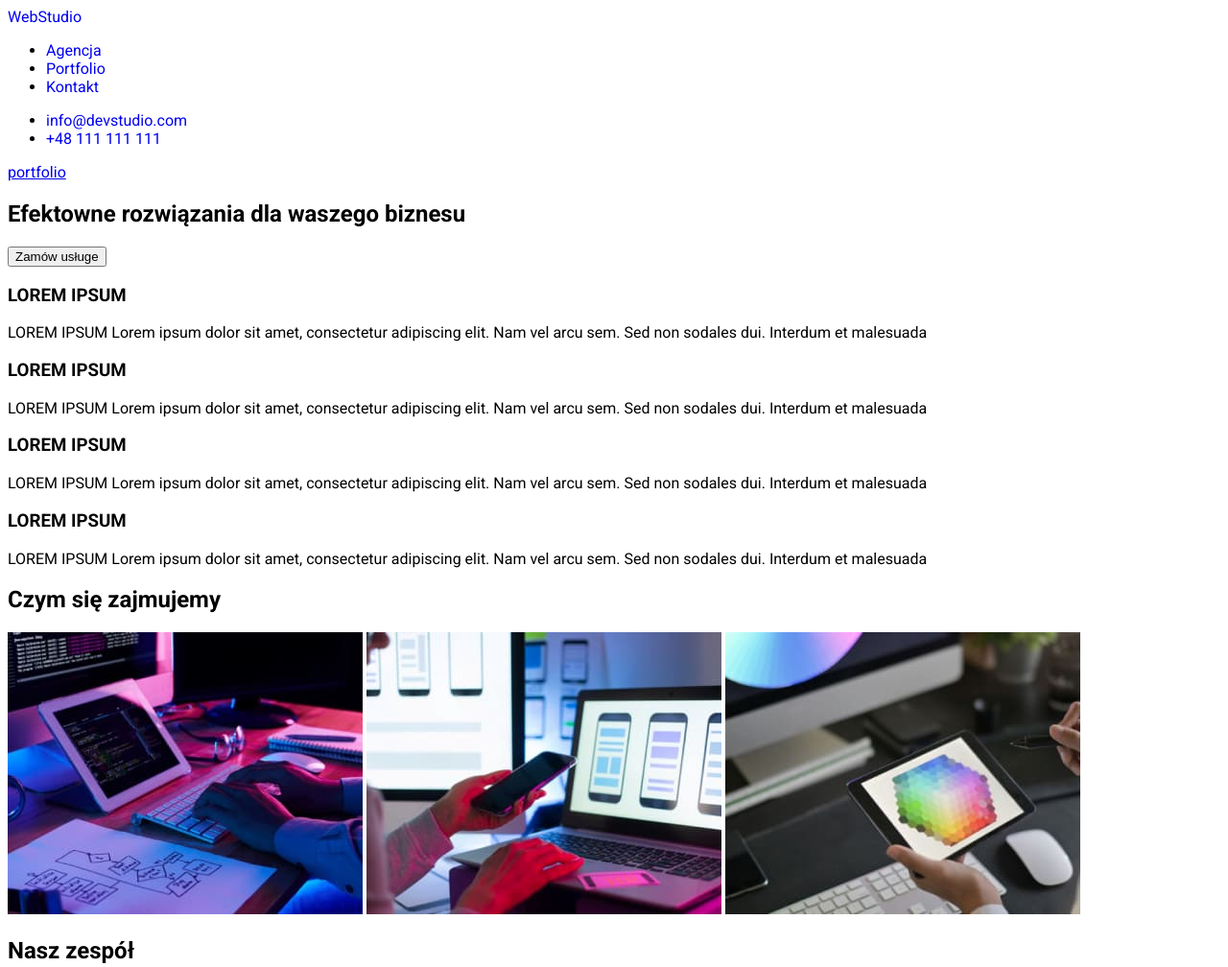
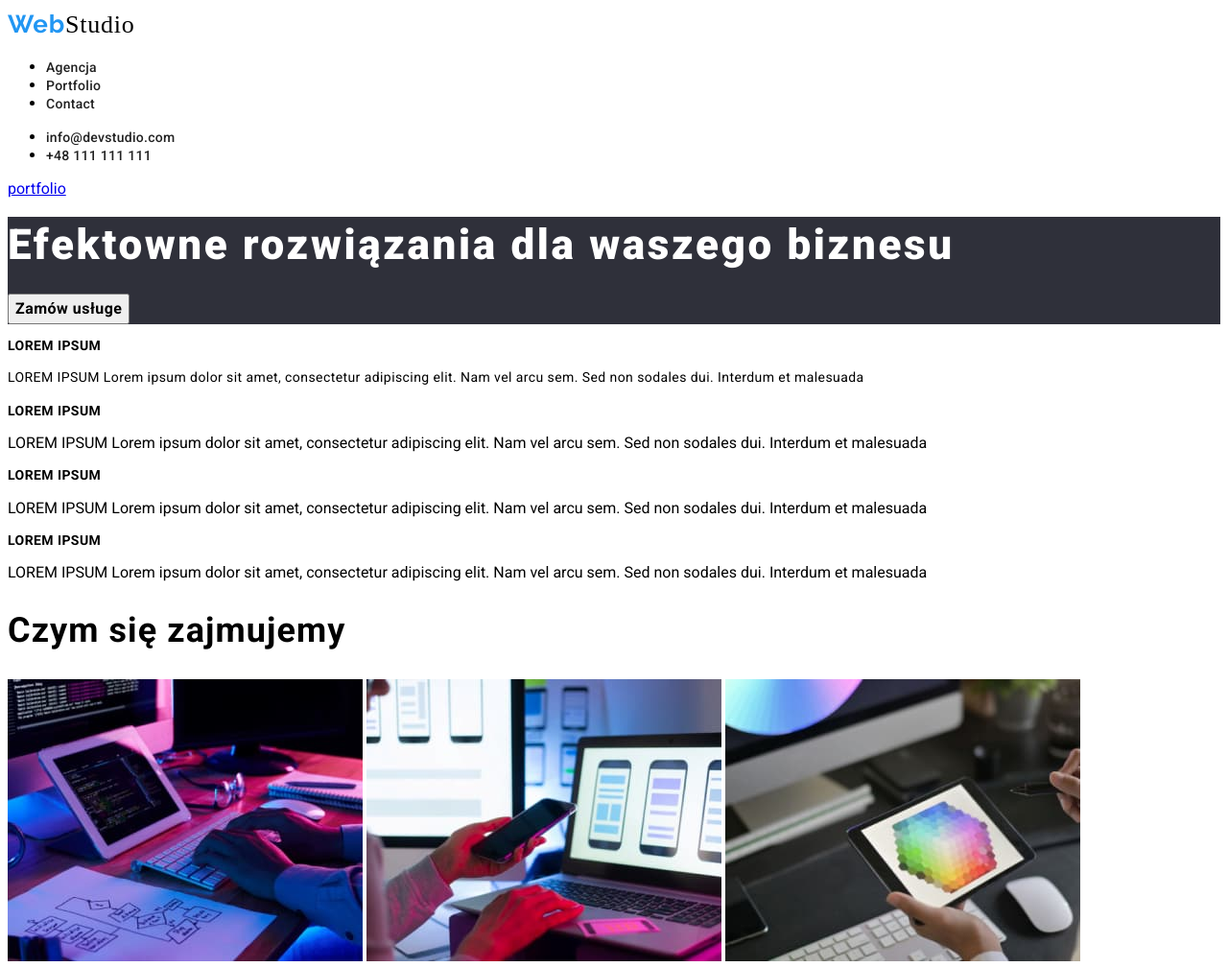
Before and after one commit to JakubOlszak/goit-markup-hw-02, a plain HTML site: page index.html in a window 1280 px wide. Shown: the top 1008 px of the page at 96% size. Drawn offline with Linux system fonts and the light colour scheme.

Commit message:
updating styles

```diff
--- a/css/styles.css
+++ b/css/styles.css
@@ -3,7 +3,7 @@
     font-family: Roboto;
     font-size: 16px;
     font-weight: 500;
-    line-height: .1.625;
+    line-height: 1.625;
     letter-spacing: 0.03em;
     text-align: center;
     padding-left: 22px;
@@ -12,6 +12,54 @@
     padding-bottom: 6;
 
 }
+
+
+
+.buttons2{
+
+    font-family: Roboto;
+    font-size: 16px;
+    font-weight: 700;
+    line-height: 1.625;
+    letter-spacing: 0.03em;
+    text-align: center;
+
+
+}
+
+.lorem_ipsum{
+
+    font-family: Roboto;
+    font-size: 14px;
+    font-weight: 700;
+    line-height: 1.17;
+    letter-spacing: 0.03em;
+    text-align: left;
+
+
+}
+
+.lorem_ipsum2{
+
+    font-family: Roboto;
+    font-size: 14px;
+    font-weight: 400;
+    line-height: 1.71;
+    letter-spacing: 0.03em;
+    text-align: left;
+
+
+
+
+}
+ .head_2{font-family: Roboto;
+    font-size: 36px;
+    font-weight: 700;
+    line-height: 42px;
+    letter-spacing: 0.03em;
+
+    }
+
 
 .buttons:hover{
 background-color: var(--brand-color-blue);
@@ -26,7 +74,18 @@ color: var(--brand-color-white);
 
 
 }
+.effect{
 
+
+    font-family: Roboto;
+    font-size: 44px;
+    font-weight: 900;
+    line-height: 1.36;
+    letter-spacing: 0.06em;
+    text-align: center;
+
+
+}
 
 .web{
 
@@ -53,6 +112,25 @@ color: var(--brand-color-white);
     }
 
 
+    .text3{font-family: Roboto;
+        font-size: 16px;
+        font-weight: 500;
+        line-height: 1.1875;
+        letter-spacing: 0.03em;
+
+
+
+    }
+    .text4{
+        font-family: Roboto;
+        font-size: 16px;
+        font-weight: 400;
+        line-height: 1.1875;
+        letter-spacing: 0.03em;
+
+
+
+    }
 
 .contact-header{
 
@@ -116,6 +194,14 @@ color:     var(--brand-color-white2);
 background-color:   var(--brand-color-black);
   }
 
+
+  .background{
+
+background-color: var(--brand-color-black);
+
+
+
+  }
   .text{
 
     font-family: Roboto;
--- a/index.html
+++ b/index.html
@@ -20,76 +20,79 @@
   </head>
   <body>
     <header>
-      <a
+      <a  class="contact-header"
         href="http://google.com"
         style="text-decoration: none"
         target="_blank"
         rel="noreferrer noopener"
         title="WebStudio"
       >
-        WebStudio
+      <span class="web" style="color:rgba(33, 150, 243, 1)">Web</span><span class ="studio" style="color:rgba(0, 0, 0, 1)">Studio</span>
+
     </a>
       <nav>
         <ul>
           <li>
-            <a class="kontakt" href="http://google.com" style="text-decoration: none" title="Agencja"> Agencja </a>
+            <a class="contact-header" href="http://google.com" style="text-decoration: none" title="Agencja"> Agencja </a>
           </li>
           <li>
-            <a href="http://google.com" style="text-decoration: none" title="Portfolio">
+            <a class="contact-header" href="http://google.com" style="text-decoration: none" title="Portfolio">
               Portfolio
             </a>
           </li>
           <li>
-            <a href="http://google.com" style="text-decoration: none"> Kontakt </a>
+            <a class="contact-header" href="http://google.com" style="text-decoration: none"> Contact </a>
           </li>
         </ul>
       </nav>
 
       <ul>
         <li>
-          <a
+          <a class="contact-header"
             href="mailto:info@devstudio.com "
             style="text-decoration: none"
             rel="noreferrer noopener"
             >info@devstudio.com
           </a>
         </li>
-        <li><a href="tel:+48111111111" style="text-decoration: none">+48 111 111 111 </a></li>
+        <li><a class= "contact-header" href="tel:+48111111111" style="text-decoration: none">+48 111 111 111 </a></li>
       </ul>
     </header>
 
     <a href="./portfolio.html">portfolio</a>
 
     <main>
-      <section>
-        <h1>Efektowne rozwiązania dla waszego biznesu</h1>
-        <button type="button">Zamów usługe</button>
+      <section class="background">
+     <h1 >    <span class="effect" style="color:white">Efektowne rozwiązania dla waszego biznesu</span>
+        </h1>
+        <button class="buttons2" type="button">Zamów usługe</button>
+
       </section>
 
       <div class="row">
         <div class="column">
-          <h3>LOREM IPSUM</h3>
+          <h3 class="lorem_ipsum">LOREM IPSUM</h3>
+          <p class="lorem_ipsum2">
+            LOREM IPSUM Lorem ipsum dolor sit amet, consectetur adipiscing elit. Nam vel arcu sem.
+            Sed non sodales dui. Interdum et malesuada
+          </p>
+        </div>
+        <div class="column">
+          <h3 class="lorem_ipsum">LOREM IPSUM</h3>
           <p>
             LOREM IPSUM Lorem ipsum dolor sit amet, consectetur adipiscing elit. Nam vel arcu sem.
             Sed non sodales dui. Interdum et malesuada
           </p>
         </div>
         <div class="column">
-          <h3>LOREM IPSUM</h3>
+          <h3 class="lorem_ipsum">LOREM IPSUM</h3>
           <p>
             LOREM IPSUM Lorem ipsum dolor sit amet, consectetur adipiscing elit. Nam vel arcu sem.
             Sed non sodales dui. Interdum et malesuada
           </p>
         </div>
         <div class="column">
-          <h3>LOREM IPSUM</h3>
-          <p>
-            LOREM IPSUM Lorem ipsum dolor sit amet, consectetur adipiscing elit. Nam vel arcu sem.
-            Sed non sodales dui. Interdum et malesuada
-          </p>
-        </div>
-        <div class="column">
-          <h3>LOREM IPSUM</h3>
+          <h3 class="lorem_ipsum">LOREM IPSUM</h3>
           <p>
             LOREM IPSUM Lorem ipsum dolor sit amet, consectetur adipiscing elit. Nam vel arcu sem.
             Sed non sodales dui. Interdum et malesuada
@@ -97,7 +100,7 @@
         </div>
       </div>
       <section>
-        <h2>Czym się zajmujemy</h2>
+        <h2 class="head_2">Czym się zajmujemy</h2>
         <img
           alt="A picture of someone writing on a computer"
           width="370"
@@ -118,57 +121,58 @@
         />
       </section>
       <section>
-        <h2>Nasz zespół</h2>
+        <h2 class="head_2">Nasz zespół</h2>
 
         <figure>
           <img alt="A picture of..." width="270" height="368" src="images/4.jpg" />
           <figcaption>
-            <strong>John Doe</strong> <br />
-            Product Designer
+            <p class="text3">John Doe</p>
+       <p class="text4">     Product Designer </p>
           </figcaption>
         </figure>
 
         <figure>
           <img alt="A picture of..." width="270" height="368" src="images/5.jpg" />
           <figcaption>
-            <strong>John Doe</strong> <br />
-            Frontend Developer
+            <p class="text3">John Doe<p>
+              <p class="text4">     Frontend Developer </p>
           </figcaption>
         </figure>
 
         <figure>
           <img alt="A picture of..." width="270" height="368" src="images/6.jpg" />
           <figcaption>
-            <strong>John Doe</strong> <br />
-            Marketing
+            <p class="text3">John Doe<p>
+              <p class="text4">      Marketing </p>
           </figcaption>
         </figure>
 
         <figure>
           <img alt="A picture of..." width="270" height="368" src="images/7.jpg" />
           <figcaption>
-            <strong>John Doe</strong><br />
-            UI Designer
+            <p class="text3">John Doe<p>
+              <p class="text4">       UI Designer </p>
           </figcaption>
         </figure>
       </section>
     </main>
 
-    <footer>
-      <a
+    <footer class="footer">
+      <a  class="contact-header"
       href="http://google.com"
       style="text-decoration: none"
       target="_blank"
       rel="noreferrer noopener"
       title="WebStudio"
     >
-        WebStudio
+    <span class="web" style="color:rgba(33, 150, 243, 1)">Web</span><span class ="studio" style="color:rgba(255, 255, 255, 1)">Studio</span>
+
   </a>
     <address>
       <ul>
-          <li>m.Warszawa, Aleje Jerozolimskie 21</li>
-          <li>info@example.com</li>
-          <li>+48 111 111 111</li>
+        <li><a class="contact-footer" href="m.Warszawa_Aleje_Jerozolimskie_21" style="text-decoration: none">m.Warszawa, Aleje Jerozolimskie 21 </a></li>
+        <li><a class="contact-footer2" href="info@example.com" style="text-decoration: none">info@example.com </a></li>
+        <li><a class="contact-footer2" href="tel:+48111111111" style="text-decoration: none">+48 111 111 111 </a></li>
       </ul>
     </address>
   </footer>
```
Lines whose indentation alone changed are shown as unchanged.
